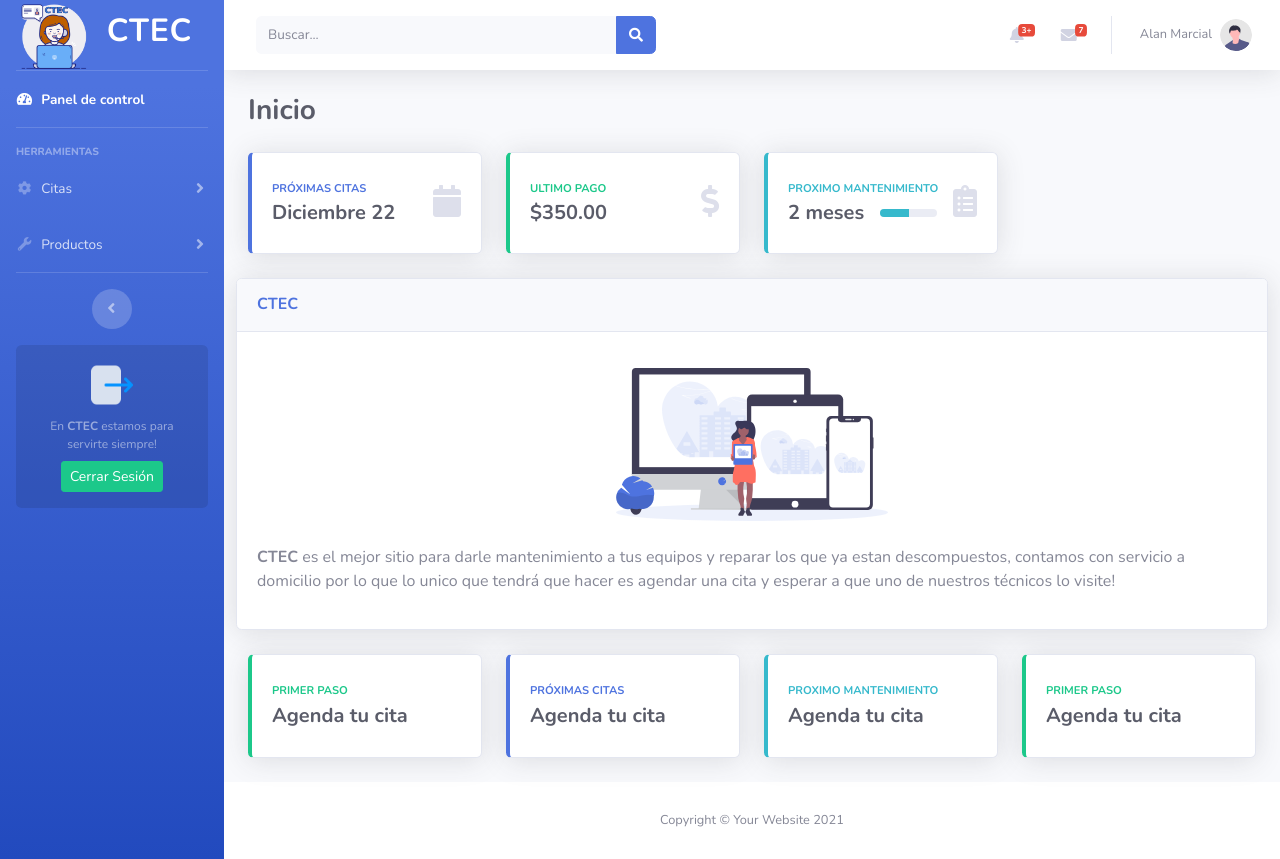
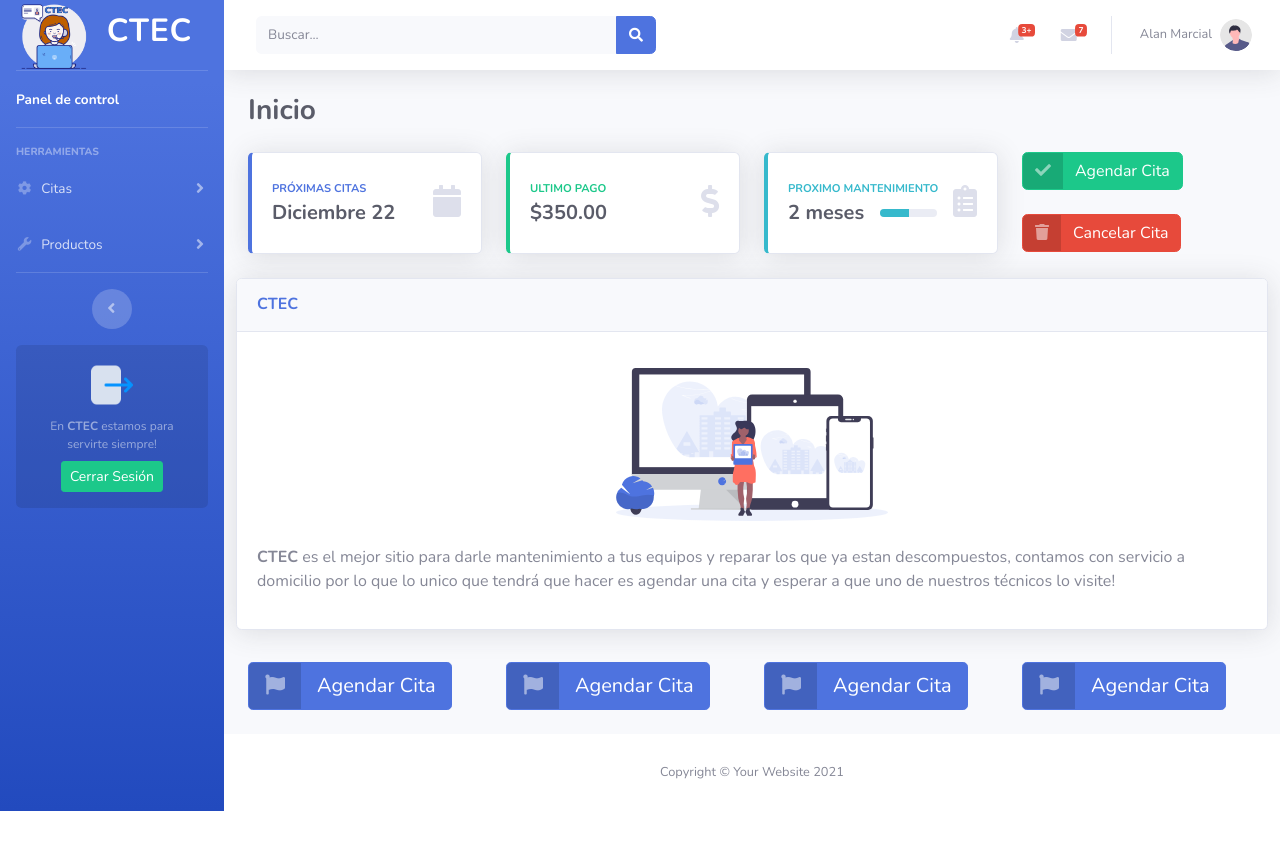
Before and after one commit to AlanMarcial16/ctec, a PHP site: page / in a window 1280 px wide. After the commit the page ends 811 px from the top, so only its background shows below. Run offline with PHP 8.4, Linux system fonts and the light colour scheme.

Commit message:
Cambios 3 de Noviembre

```diff
--- a/CTEC/index.php
+++ b/CTEC/index.php
@@ -45,8 +45,7 @@
 
             <!-- Nav Item - Dashboard -->
             <li class="nav-item active">
-                <a class="nav-link" href="index.html">
-                    <i class="fas fa-fw fa-tachometer-alt"></i>
+                <a class="nav-link" href="index.php">
                     <span>Panel de control</span></a>
             </li>
 
@@ -70,7 +69,7 @@
                 <div id="collapseTwo" class="collapse" aria-labelledby="headingTwo" data-parent="#accordionSidebar">
                     <div class="bg-white py-2 collapse-inner rounded">
                         <h6 class="collapse-header">Opciones:</h6>
-                        <a class="collapse-item" href="buttons.php">Agendar cita</a>
+                        <a class="collapse-item" href="agendar.php">Agendar cita</a>
                         <a class="collapse-item" href="cards.php">Cancelar cita</a>
                     </div>
                 </div>
@@ -228,7 +227,7 @@
                             <div class="dropdown-list dropdown-menu dropdown-menu-right shadow animated--grow-in"
                                 aria-labelledby="messagesDropdown">
                                 <h6 class="dropdown-header">
-                                    Message Center
+                                    Mensajes
                                 </h6>
                                 <a class="dropdown-item d-flex align-items-center" href="#">
                                     <div class="dropdown-list-image mr-3">
@@ -397,6 +396,23 @@
                             </div>
                         </div>
 
+                        <div class="col-xl-3 col-md-6 mb-4">
+                                    <a href="agendar.php" class="btn btn-success btn-icon-split">
+                                        <span class="icon text-white-50">
+                                            <i class="fas fa-check"></i>
+                                        </span>
+                                        <span class="text">Agendar Cita</span>
+                                    </a>
+                                    <br>
+                                    <br>
+                                    <a href="#" class="btn btn-danger btn-icon-split">
+                                        <span class="icon text-white-50">
+                                            <i class="fas fa-trash"></i>
+                                        </span>
+                                        <span class="text">Cancelar Cita</span>
+                                    </a>
+                        </div>
+
                         <div class="card shadow mb-4">
                             <div class="card-header py-3">
                                 <h6 class="m-0 font-weight-bold text-primary">CTEC</h6>
@@ -417,59 +433,43 @@
                     <!-- Content Row -->
 
                     <div class="col-xl-3 col-md-6 mb-4">
-                            <div class="card border-left-success shadow h-100 py-2">
-                                <div class="card-body">
-                                    <div class="row no-gutters align-items-center">
-                                        <div class="col mr-2">
-                                            <div class="text-xs font-weight-bold text-success text-uppercase mb-1">
-                                                Primer paso</div>
-                                            <a href="agendar.php" class="h5 mb-0 font-weight-bold text-gray-800">Agenda tu cita</a>
-                                        </div>
-                                    </div>
-                                </div>
-                            </div>
+                    <div class="my-2"></div>
+                                    <a href="agendar.php" class="btn btn-primary btn-icon-split btn-lg">
+                                        <span class="icon text-white-50">
+                                            <i class="fas fa-flag"></i>
+                                        </span>
+                                        <span class="text">Agendar Cita</span>
+                                    </a>
                     </div>
 
                     <div class="col-xl-3 col-md-6 mb-4">
-                            <div class="card border-left-primary shadow h-100 py-2">
-                                <div class="card-body">
-                                    <div class="row no-gutters align-items-center">
-                                        <div class="col mr-2">
-                                            <div class="text-xs font-weight-bold text-primary text-uppercase mb-1">
-                                                Próximas citas</div>
-                                            <a href="agendar.php" class="h5 mb-0 font-weight-bold text-gray-800">Agenda tu cita</a>
-                                        </div>
-                                    </div>
-                                </div>
-                            </div>
+                    <div class="my-2"></div>
+                                    <a href="agendar.php" class="btn btn-primary btn-icon-split btn-lg">
+                                        <span class="icon text-white-50">
+                                            <i class="fas fa-flag"></i>
+                                        </span>
+                                        <span class="text">Agendar Cita</span>
+                                    </a>
                     </div>
 
                     <div class="col-xl-3 col-md-6 mb-4">
-                            <div class="card border-left-info shadow h-100 py-2">
-                                <div class="card-body">
-                                    <div class="row no-gutters align-items-center">
-                                        <div class="col mr-2">
-                                            <div class="text-xs font-weight-bold text-info text-uppercase mb-1">Proximo mantenimiento
-                                            </div>
-                                            <a href="agendar.php" class="h5 mb-0 font-weight-bold text-gray-800">Agenda tu cita</a>
-                                        </div>
-                                    </div>
-                                </div>
-                            </div>
+                    <div class="my-2"></div>
+                                    <a href="agendar.php" class="btn btn-primary btn-icon-split btn-lg">
+                                        <span class="icon text-white-50">
+                                            <i class="fas fa-flag"></i>
+                                        </span>
+                                        <span class="text">Agendar Cita</span>
+                                    </a>
                     </div>
 
                     <div class="col-xl-3 col-md-6 mb-4">
-                            <div class="card border-left-success shadow h-100 py-2">
-                                <div class="card-body">
-                                    <div class="row no-gutters align-items-center">
-                                        <div class="col mr-2">
-                                            <div class="text-xs font-weight-bold text-success text-uppercase mb-1">
-                                                Primer paso</div>
-                                            <a href="agendar.php" class="h5 mb-0 font-weight-bold text-gray-800">Agenda tu cita</a>
-                                        </div>
-                                    </div>
-                                </div>
-                            </div>
+                    <div class="my-2"></div>
+                                    <a href="agendar.php" class="btn btn-primary btn-icon-split btn-lg">
+                                        <span class="icon text-white-50">
+                                            <i class="fas fa-flag"></i>
+                                        </span>
+                                        <span class="text">Agendar Cita</span>
+                                    </a>
                     </div>
 
                     <!-- Content Row -->
```
Also changed, not shown: CTEC/agendar.php (+2 -58 lines).
